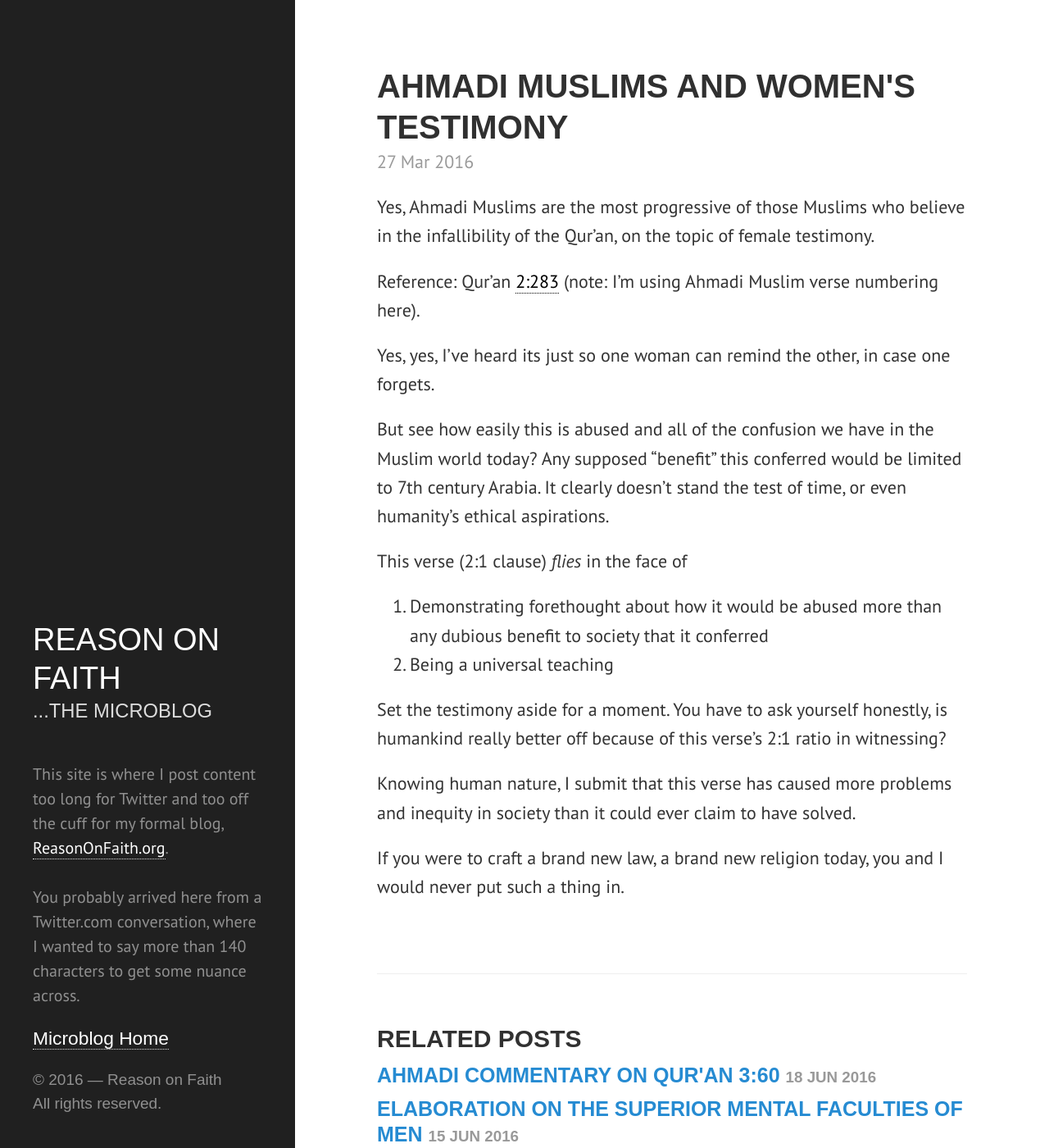
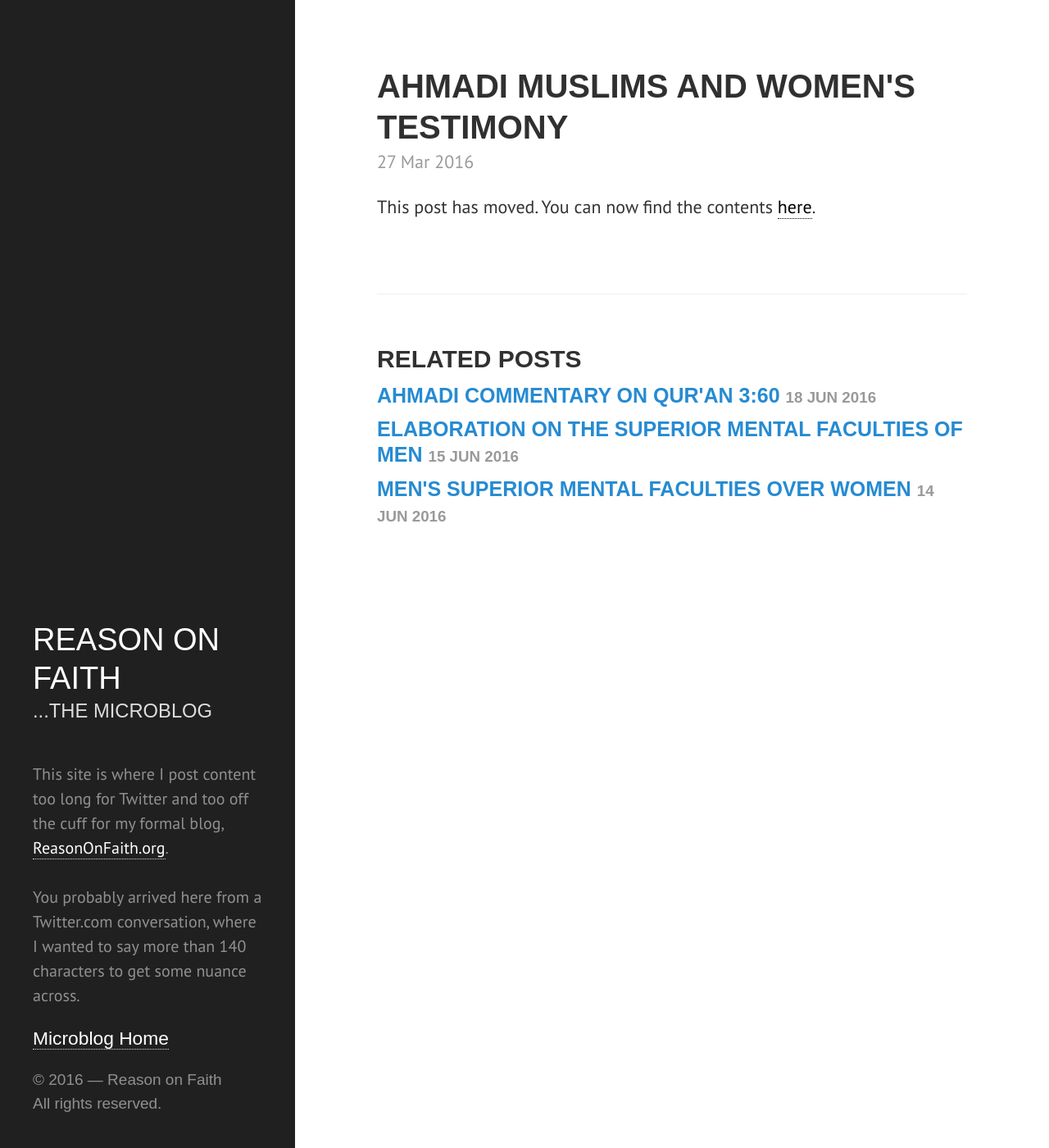
Before and after one commit to ReasonOnFaith/ReasonOnFaith.github.io, a Jekyll site: the page built from _posts/2016-03-27-ahmadi-muslims-and-women-s-testimony.markdown, in a window 1280 px wide and 1400 px high. Shown: the whole window at 82% size. Built offline with Jekyll 4.4.1, drawn with Linux system fonts in a browser that asks for light colours.

Commit message:
Post update: Ahmadi Muslims and Women's Testimony

```diff
--- a/_posts/2016-03-27-ahmadi-muslims-and-women-s-testimony.markdown
+++ b/_posts/2016-03-27-ahmadi-muslims-and-women-s-testimony.markdown
@@ -3,21 +3,4 @@ published: true
 title: Ahmadi Muslims and Women's Testimony
 layout: post
 ---
-Yes, Ahmadi Muslims are the most progressive of those Muslims who believe in the infallibility of the Qur'an, on the topic of female testimony.
-
-Reference: Qur'an [2:283](http://www.alislam.org/quran/search2/showVerse.php?vn=283&ch=2&tPN=114) (note: I'm using Ahmadi Muslim verse numbering here).
-
-Yes, yes, I've heard its just so one woman can remind the other, in case one forgets.
-
-But see how easily this is abused and all of the confusion we have in the Muslim world today? Any supposed "benefit" this conferred would be limited to 7th century Arabia. It clearly doesn't stand the test of time, or even humanity's ethical aspirations.
-
-This verse (2:1 clause) _flies_ in the face of
-
-1. Demonstrating forethought about how it would be abused more than any dubious benefit to society that it conferred
-2. Being a universal teaching
-
-Set the testimony aside for a moment. You have to ask yourself honestly, is humankind really better off because of this verse's 2:1 ratio in witnessing?
-
-Knowing human nature, I submit that this verse has caused more problems and inequity in society than it could ever claim to have solved.
-
-If you were to craft a brand new law, a brand new religion today, you and I would never put such a thing in.
+This post has moved. You can now find the contents [here](http://reasononfaith.com/post/146774040761/ahmadi-muslims-and-womens-testimony).
```
